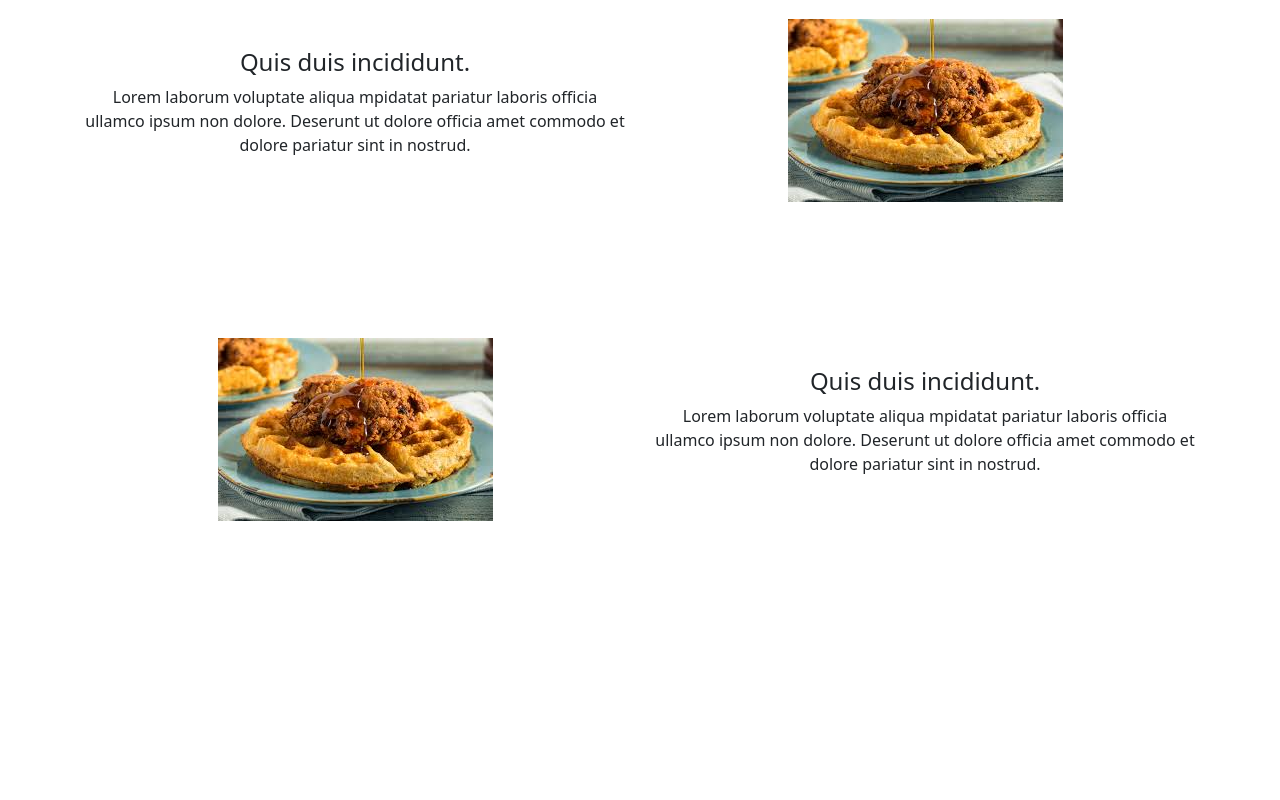
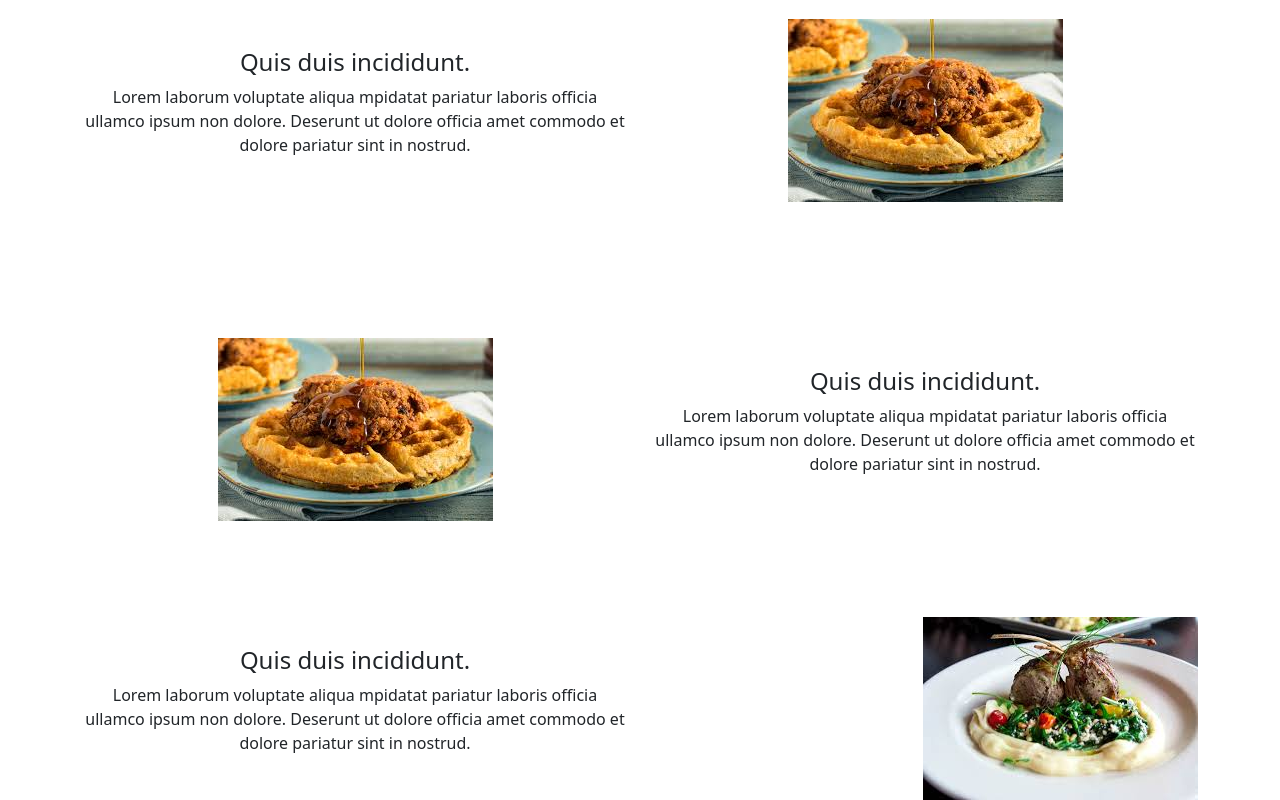
Before and after one commit to mrsamia/react_website_practice_1, a React (Create React App) app: page / in a window 1280 px wide. Shown: the part 2284-3084 px from the top of the page. Before the commit the page ends 2901 px from the top, so only its background shows below. Built offline with nearby package versions, Linux system fonts and the light colour scheme.

Commit message:
MR | New change

```diff
--- a/src/App.js
+++ b/src/App.js
@@ -11,6 +11,7 @@ import BFP from "./data/BFP.json";
 import Review_F from "./component/Review_F";
 //import Fcopy_itm from "./component/Fcopy_itm";
 //import Fcopy from "./component/Fcopy";
+import Review_F_copy from "./component/Review_F_copy";
 
 function App() {
   return (
@@ -76,6 +77,7 @@ function App() {
         subtitle="Lorem laborum voluptate aliqua mpidatat pariatur laboris officia ullamco ipsum non dolore. Deserunt ut dolore officia amet commodo et dolore pariatur sint in nostrud."
         image={require("./images/Pic6.jpg")}
       />
+      <Review_F_copy />
     </div>
   );
 }
--- /dev/null
+++ b/src/component/Review_F_copy.js
@@ -0,0 +1,26 @@
+import react from "react";
+import Pic4 from "../images/Pic4.jpg";
+function Review_F_copy() {
+  return (
+    <div className="container">
+      <div className="row d-flex align-items-center">
+        <div className="col-6 text-center">
+          <div>
+            <h4>Quis duis incididunt.</h4>
+          </div>
+          <div>
+            <p>
+              Lorem laborum voluptate aliqua mpidatat pariatur laboris officia
+              ullamco ipsum non dolore. Deserunt ut dolore officia amet commodo
+              et dolore pariatur sint in nostrud.
+            </p>
+          </div>
+        </div>
+        <div className="col-6 d-flex justify-content-end">
+          <img src={require("../images/Pic4.jpg")} />
+        </div>
+      </div>
+    </div>
+  );
+}
+export default Review_F_copy;
```
